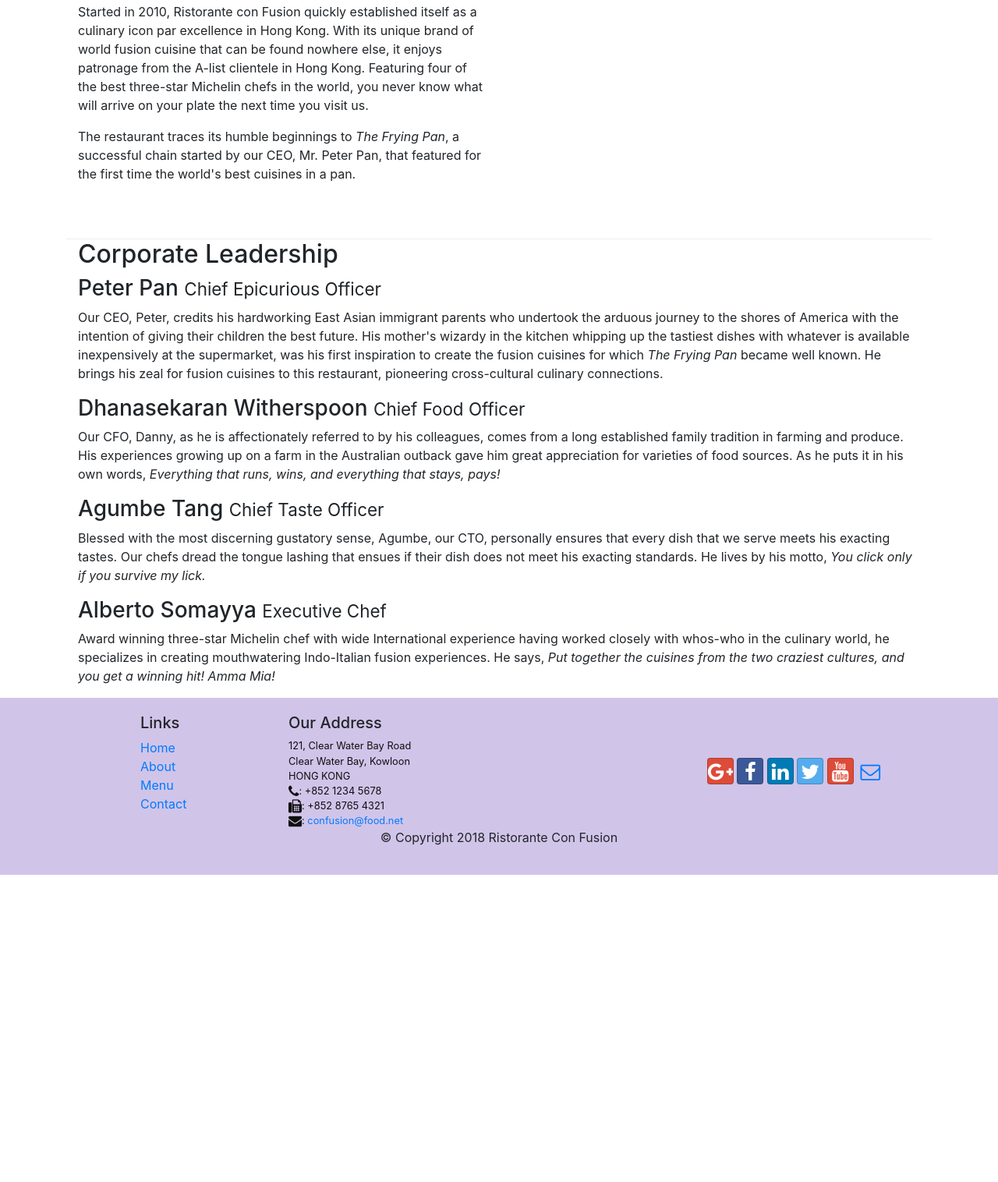
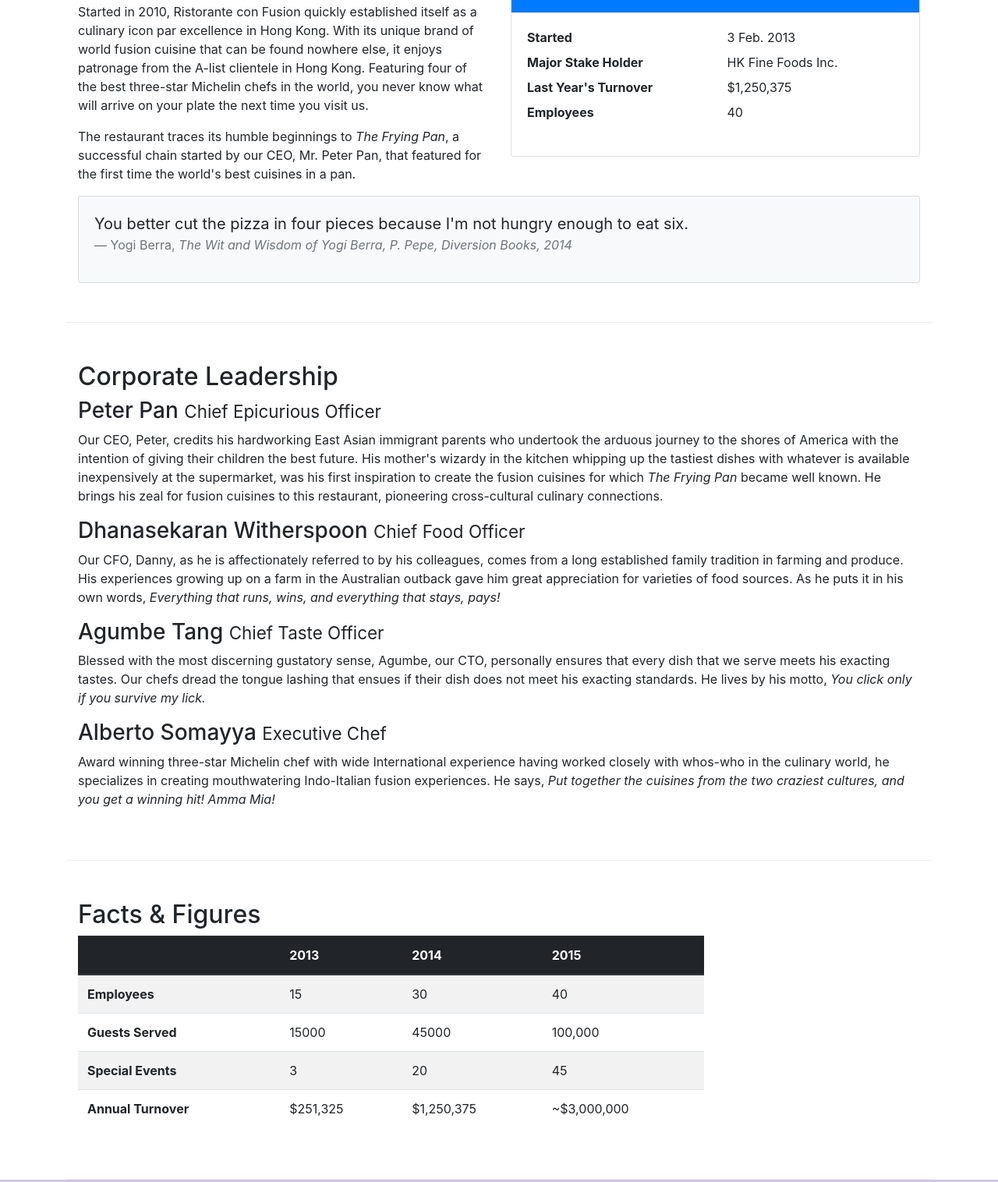
Before and after one commit to morisasy/conFusion, a website: page aboutus.html in a window 1280 px wide. Shown: the part 558-2074 px from the top of the page at 78% size. Before the commit the page ends 1680 px from the top, so only its background shows below. Drawn offline with nearby package versions, Linux system fonts and the light colour scheme.

Commit message:
Tables and Cards

```diff
--- a/aboutus.html
+++ b/aboutus.html
@@ -70,16 +70,43 @@
                     <p>Started in 2010, Ristorante con Fusion quickly established itself as a culinary icon par excellence in Hong Kong. With its unique brand of world fusion cuisine that can be found nowhere else, it enjoys patronage from the A-list clientele in Hong Kong.  Featuring four of the best three-star Michelin chefs in the world, you never know what will arrive on your plate the next time you visit us.</p>
                     <p>The restaurant traces its humble beginnings to <em>The Frying Pan</em>, a successful chain started by our CEO, Mr. Peter Pan, that featured for the first time the world's best cuisines in a pan.</p>
                 </div>
-            <div class = "col-12 col-sm-6">
+
+                <div class="col-12 col-sm-6">
+                        <div class="card">
+                            <h3 class="card-header bg-primary text-white">Facts At a Glance</h3>
+                            <div class="card-body">
+                                <dl class="row">
+                                    <dt class="col-6">Started</dt>
+                                    <dd class="col-6">3 Feb. 2013</dd>
+                                    <dt class="col-6">Major Stake Holder</dt>
+                                    <dd class="col-6">HK Fine Foods Inc.</dd>
+                                    <dt class="col-6">Last Year's Turnover</dt>
+                                    <dd class="col-6">$1,250,375</dd>
+                                    <dt class="col-6">Employees</dt>
+                                    <dd class="col-6">40</dd>
+                                </dl>
+                            </div>
+                        </div>
+                </div>
+                <div class="col-12">
+                            <div class="card card-body bg-light">
+                                <blockquote class="blockquote">
+                                    <p class="mb-0">You better cut the pizza in four pieces because
+                                        I'm not hungry enough to eat six.</p>
+                                    <footer class="blockquote-footer">Yogi Berra,
+                                        <cite title="Source Title">The Wit and Wisdom of Yogi Berra,
+                                        P. Pepe, Diversion Books, 2014</cite>
+                                    </footer>
+                                </blockquote>
+                            </div>
                 </div>
             </div>
 
 
-        <div class="content">
+            <div class="row row-content">
                     <div class = "col-12 col-sm-12">
                          <h2>Corporate Leadership</h2>
                     </div>
-
 
                     <div class = "col-12 col-sm-12">
                         <h3>Peter Pan <small>Chief Epicurious Officer</small></h3>
@@ -105,9 +132,55 @@
 
                     </div>
             </div>
+
+             <div class="row row-content">
+                <div class="col-12 col-sm-9">
+                    <h2>Facts &amp; Figures</h2>
+                     <div class="table-responsive">
+                            <table class="table table-striped">
+                                <thead class="thead-dark">
+                                    <tr>
+                                        <th>&nbsp;</th>
+                                        <th>2013</th>
+                                        <th>2014</th>
+                                        <th>2015</th>
+                                    </tr>
+                                </thead>
+                                <tbody>
+                                    <tr>
+                                        <th>Employees</th>
+                                        <td>15</td>
+                                        <td>30</td>
+                                        <td>40</td>
+                                    </tr>
+                                    <tr>
+                                        <th>Guests Served</th>
+                                        <td>15000</td>
+                                        <td>45000</td>
+                                        <td>100,000</td>
+                                    </tr>
+                                    <tr>
+                                        <th>Special Events</th>
+                                        <td>3</td>
+                                        <td>20</td>
+                                        <td>45</td>
+                                    </tr>
+                                    <tr>
+                                        <th>Annual Turnover</th>
+                                        <td>$251,325</td>
+                                        <td>$1,250,375</td>
+                                        <td>~$3,000,000</td>
+                                    </tr>
+                                </tbody>
+                            </table>
+                     </div>
+               </div>
+                 <div class="col-12 col-sm-3">
+
+                </div>
+           </div>
     </div>
 
-    </div>
 
     <footer class="footer">
         <div class="container">
```
Also changed, not shown: contactus.html (+1 -0 lines). Lines whose indentation alone changed are shown as unchanged.
